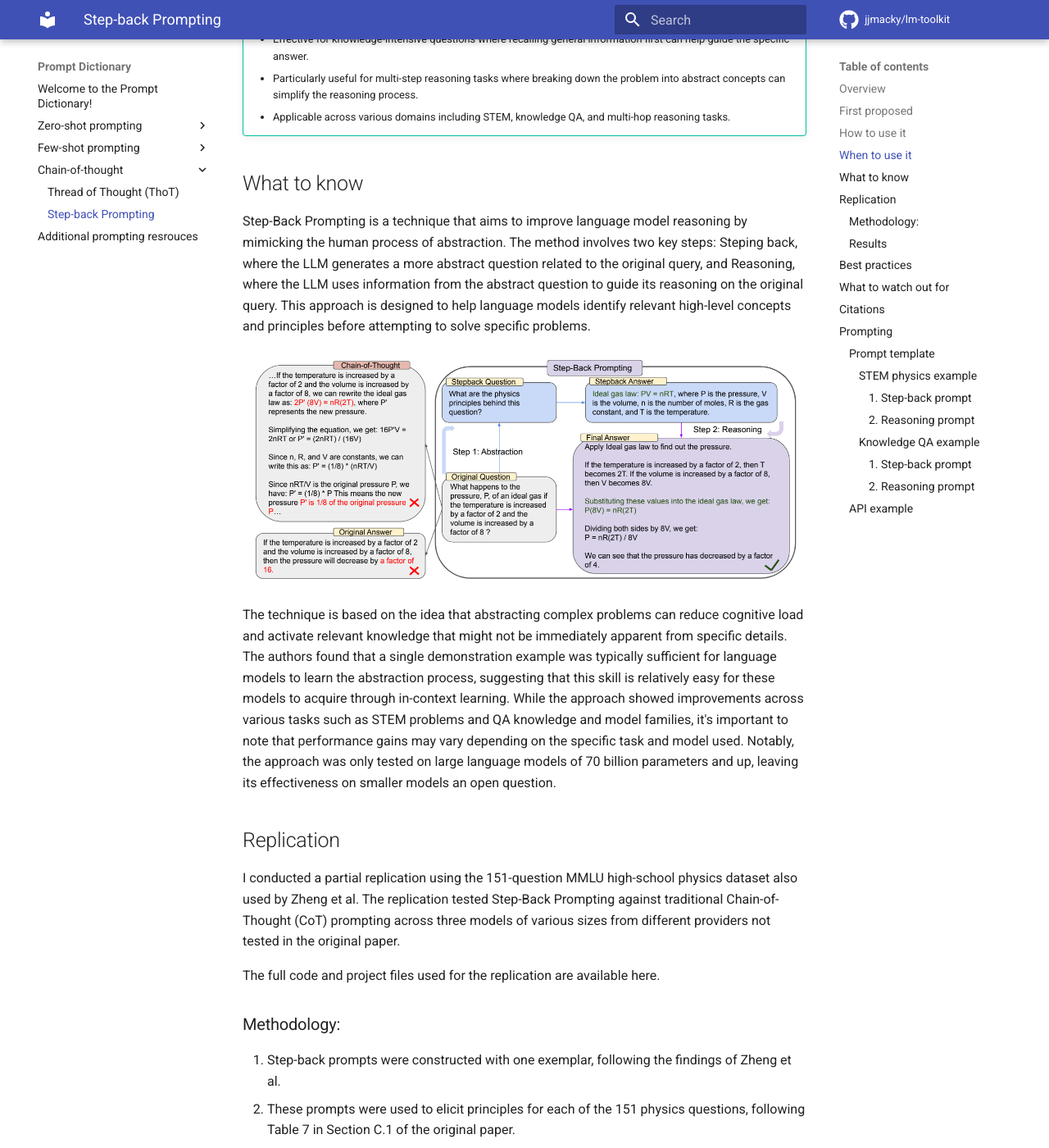
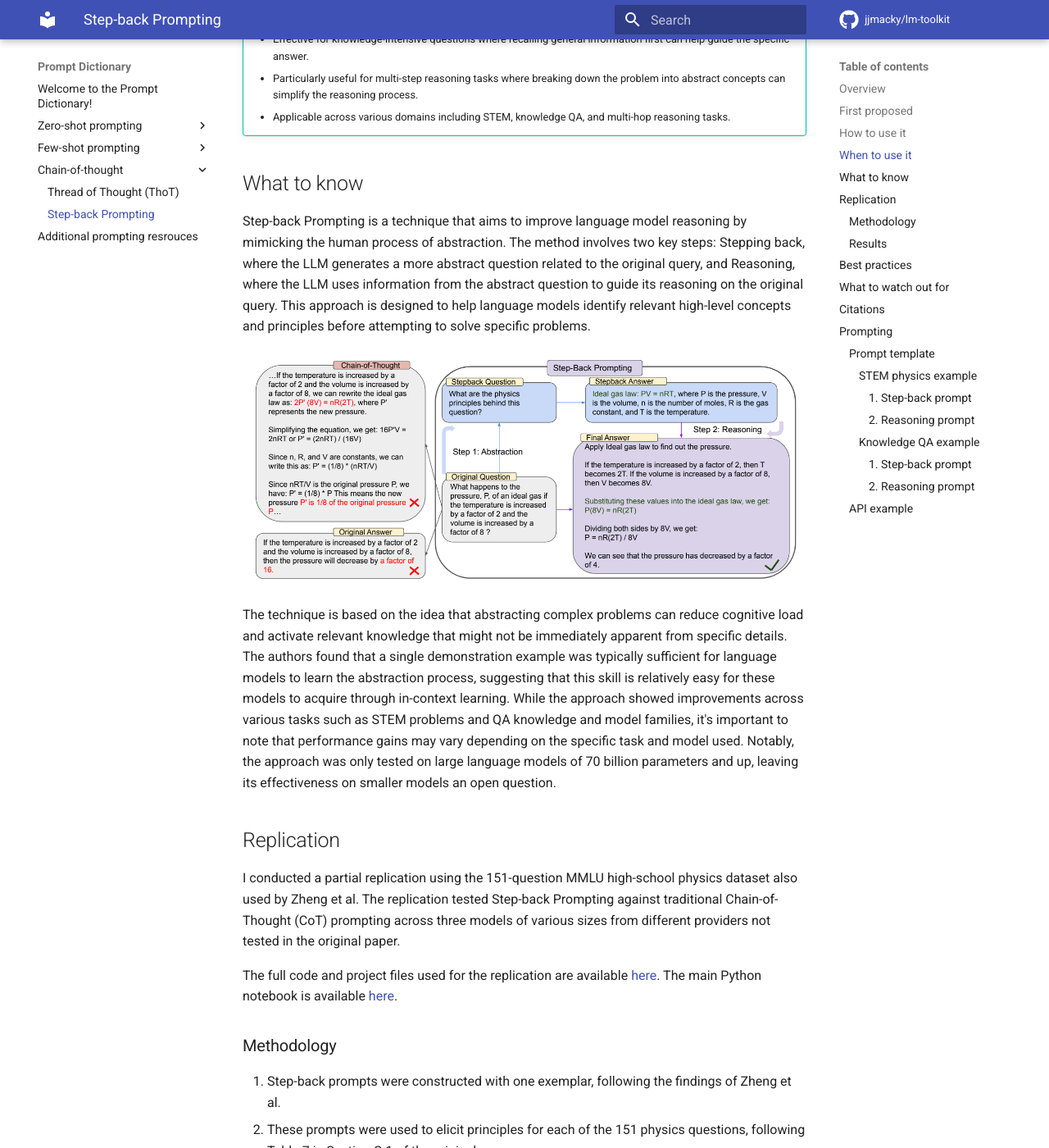
Before and after one commit to jjmacky/lm-toolkit, an MkDocs documentation site: the page built from docs/prompt_dictionary/chain_of_thought/step_back.md, in a window 1280 px wide and 1400 px high, scrolled down 1186 px. Shown: the whole window at 82% size. Built offline with MkDocs 1.6.1 and Material for MkDocs 9.7.7, drawn with Linux system fonts in a browser that asks for light colours; comment, search, counter and statistics services are not loaded; some of the changed text lies outside the part shown.

Commit message:
Final updates to step-back prompting before publish

```diff
--- a/docs/prompt_dictionary/chain_of_thought/step_back.md
+++ b/docs/prompt_dictionary/chain_of_thought/step_back.md
@@ -22,32 +22,32 @@
 See ["Prompting"](#prompting) and section for usage details.
 
 ## When to use it
-!!! tip "When to use Step-Back Prompting"
+!!! tip "When to use Step-back Prompting"
     - Ideal for complex tasks that benefit from abstracting to higher-level concepts or principles before reasoning about specifics.
     - Effective for knowledge-intensive questions where recalling general information first can help guide the specific answer.
     - Particularly useful for multi-step reasoning tasks where breaking down the problem into abstract concepts can simplify the reasoning process.
     - Applicable across various domains including STEM, knowledge QA, and multi-hop reasoning tasks.
 
 ## What to know
-Step-Back Prompting is a technique that aims to improve language model reasoning by mimicking the human process of abstraction. The method involves two key steps: Steping back, where the LLM generates a more abstract question related to the original query, and Reasoning, where the LLM uses information from the abstract question to guide its reasoning on the original query. This approach is designed to help language models identify relevant high-level concepts and principles before attempting to solve specific problems.
+Step-back Prompting is a technique that aims to improve language model reasoning by mimicking the human process of abstraction. The method involves two key steps: Stepping back, where the LLM generates a more abstract question related to the original query, and Reasoning, where the LLM uses information from the abstract question to guide its reasoning on the original query. This approach is designed to help language models identify relevant high-level concepts and principles before attempting to solve specific problems.
 
-![An image of how step-back promptint works.](../../images/cot/step_back_1.png)
+![An image of how Step-back Prompting works.](../../images/cot/step_back_1.png)
 
 The technique is based on the idea that abstracting complex problems can reduce cognitive load and activate relevant knowledge that might not be immediately apparent from specific details. The authors found that a single demonstration example was typically sufficient for language models to learn the abstraction process, suggesting that this skill is relatively easy for these models to acquire through in-context learning. While the approach showed improvements across various tasks such as STEM problems and QA knowledge and model families, it's important to note that performance gains may vary depending on the specific task and model used. Notably, the approach was only tested on large language models of 70 billion parameters and up, leaving its effectiveness on smaller models an open question.
 
 ## Replication
-I conducted a partial replication using the 151-question MMLU high-school physics dataset also used by Zheng et al. The replication tested Step-Back Prompting against traditional Chain-of-Thought (CoT) prompting across three models of various sizes from different providers not tested in the original paper.
+I conducted a partial replication using the 151-question MMLU high-school physics dataset also used by Zheng et al. The replication tested Step-back Prompting against traditional Chain-of-Thought (CoT) prompting across three models of various sizes from different providers not tested in the original paper.
 
-The full code and project files used for the replication are available here.
+The full code and project files used for the replication are available [here](https://github.com/jjmacky/lm-toolkit/tree/main/code/prompt_dictionary/cot/step_back). The main Python notebook is available [here](https://github.com/jjmacky/lm-toolkit/blob/main/code/prompt_dictionary/cot/step_back/step_back.ipynb).
 
-### Methodology:
+### Methodology
 1. Step-back prompts were constructed with one exemplar, following the findings of Zheng et al.
 2. These prompts were used to elicit principles for each of the 151 physics questions, following Table 7 in Section C.1 of the original paper.
 3. The elicited principles, original questions, and a complete exemplar were then passed to the model for a final answer, as per Table 8 in Section D.1.
 4. Claude Sonnet 3.5 was used as a judge to determine if the model solution matched the original solution.
 
 ### Results
-Contrary to the findings in the original paper, Step-Back Prompting did not consistently outperform traditional CoT in this replication. Notably, for GPT-3.5 Turbo, Step-Back Prompting performed 10 percentage points worse than standard CoT.
+Contrary to the findings in the original paper, Step-back Prompting did not consistently outperform traditional CoT in this replication. Notably, for GPT-3.5 Turbo, Step-back Prompting performed 10 percentage points worse than standard CoT.
 
 | Model  | Step Back Accuracy | Standard CoT Accuracy |
 |--------|---------------------|-------------------|
@@ -55,18 +55,18 @@
 | Gemini Flash | 58.9%               | 61.6%             |
 | GPT-3.5 Turbo    | 33.1%               | 43.0%             |
 
-These results suggest that the effectiveness of Step-Back Prompting may vary depending on the specific model and task, and may not generalize uniformly across all large language models.
+These results suggest that the effectiveness of Step-back Prompting may vary depending on the specific model and task, and may not generalize uniformly across all large language models.
 
 ## Best practices
-!!! tip "Best practices for Step-Back Prompting"
+!!! tip "Best practices for Step-back Prompting"
     - Provide clear instructions for both the abstraction and reasoning steps.
     - Use few-shot examples to demonstrate the desired abstraction and reasoning process (the authors found that one exemplar is sufficient).
-    - Consider combining Step-Back Prompting with other techniques like retrieval-augmented generation (RAG) for knowledge-intensive tasks.
+    - Consider combining Step-back Prompting with other techniques like retrieval-augmented generation (RAG) for knowledge-intensive tasks.
     - Implement error handling and validation to manage potential issues in the abstraction or reasoning steps.
     - Ensure that the abstraction step doesn't introduce errors or biases not present in the original query.
 
 ## What to watch out for
-!!! warning "What to watch out for with Step-Back Prompting"
+!!! warning "What to watch out for with Step-back Prompting"
     - The quality of the abstraction can significantly impact the final answer. Poor abstractions may lead to irrelevant or misleading reasoning.
     - Some simple queries may not benefit from abstraction and could be answered more efficiently directly.
     - The technique may require more computation time and resources compared to direct questioning, especially for complex tasks.
@@ -77,7 +77,7 @@
 Zheng, H. S., Mishra, S., Chen, X., Cheng, H. T., Chi, E. H., Le, Q. V., & Zhou, D. (2024). Take a Step Back: Evoking Reasoning via Abstraction in Large Language Models. [arXiv preprint arXiv:2310.06117v2](https://arxiv.org/abs/2310.06117).
 
 ## Prompting
-The Step-Back Prompting template instructs the model to first generate a more abstract question related to the original query, and then use this abstraction to guide its reasoning. The template consists of two main parts:
+The Step-back Prompting template instructs the model to first generate a more abstract question related to the original query, and then use this abstraction to guide its reasoning. The template consists of two main parts:
 1. Step-back prompt:
 - Ask the model to generate a more general or high-level question related to the original query.
 
```
Also changed, not shown: other parts of docs/prompt_dictionary/chain_of_thought/step_back.md (+4 -4 lines).
